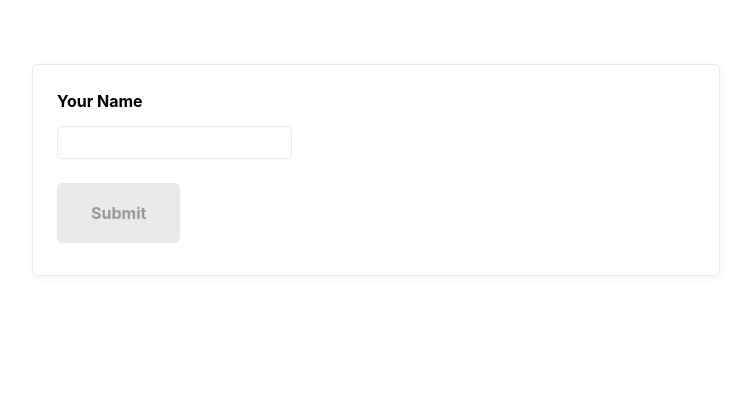
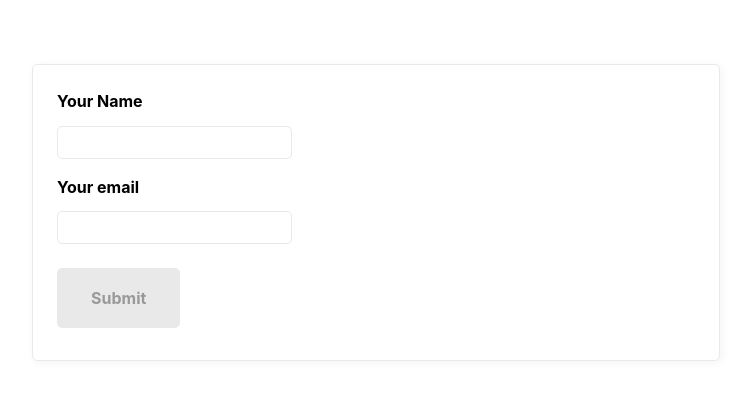
Before and after one commit to aindriu80/academind-react-forms-app, a React (Create React App) app: page / in a window 1280 px wide. Shown: the top 400 px of the page, without its empty margins (264-1015 px from the left). Built offline with nearby package versions, Linux system fonts and the light colour scheme.

Commit message:
Email Validation - initial

```diff
--- a/src/components/SimpleInput.js
+++ b/src/components/SimpleInput.js
@@ -3,14 +3,22 @@ const SimpleInput = (props) => {
   const [enteredName, setEnteredName] = useState('')
   const [enteredNameTouched, setEnteredNameTouched] = useState(false)
 
+  const [enteredEmail, setEnteredEmail] = useState('')
+  const [enteredEmailTouched, setEnteredEmailTouched] = useState(false)
+
   const enteredNameIsValid = enteredName.trim() !== ''
   const nameInputIsInvalid = !enteredNameIsValid && enteredNameTouched
 
+  const enteredEmailIsValid = enteredEmail.trim()
+  const emailInputIsInvalid = !enteredEmailIsValid && enteredEmailTouched
+
   let formIsValid = false
 
-  if (enteredNameIsValid) {
+  if (enteredNameIsValid && enteredEmailIsValid) {
     formIsValid = true
   }
+
+  // Name Field
   const nameInputChangeHandler = (event) => {
     setEnteredName(event.target.value)
   }
@@ -19,12 +27,21 @@ const SimpleInput = (props) => {
     setEnteredNameTouched(true)
   }
 
+  // Email Field
+  const emailInputChangeHandler = (event) => {
+    setEnteredEmail(event.target.value)
+  }
+
+  const emailInputBlurHandler = (event) => {
+    setEnteredEmailTouched(true)
+  }
+
   const formSubmissionHandler = (event) => {
     event.preventDefault()
 
     setEnteredNameTouched(true)
 
-    if (!enteredNameIsValid) {
+    if (!enteredNameIsValid || !enteredEmailIsValid) {
       return
     }
 
@@ -53,6 +70,18 @@ const SimpleInput = (props) => {
         {nameInputIsInvalid && (
           <p className="error-text">Name must not be empty!</p>
         )}
+
+        <label htmlFor="email">Your email</label>
+        <input
+          type="text"
+          id="email"
+          onChange={emailInputChangeHandler}
+          onBlur={emailInputBlurHandler}
+          value={enteredEmail}
+        />
+        {emailInputIsInvalid && (
+          <p className="error-text">Email must not be empty!</p>
+        )}
       </div>
       <div className="form-actions">
         <button disabled={!formIsValid}>Submit</button>
```
